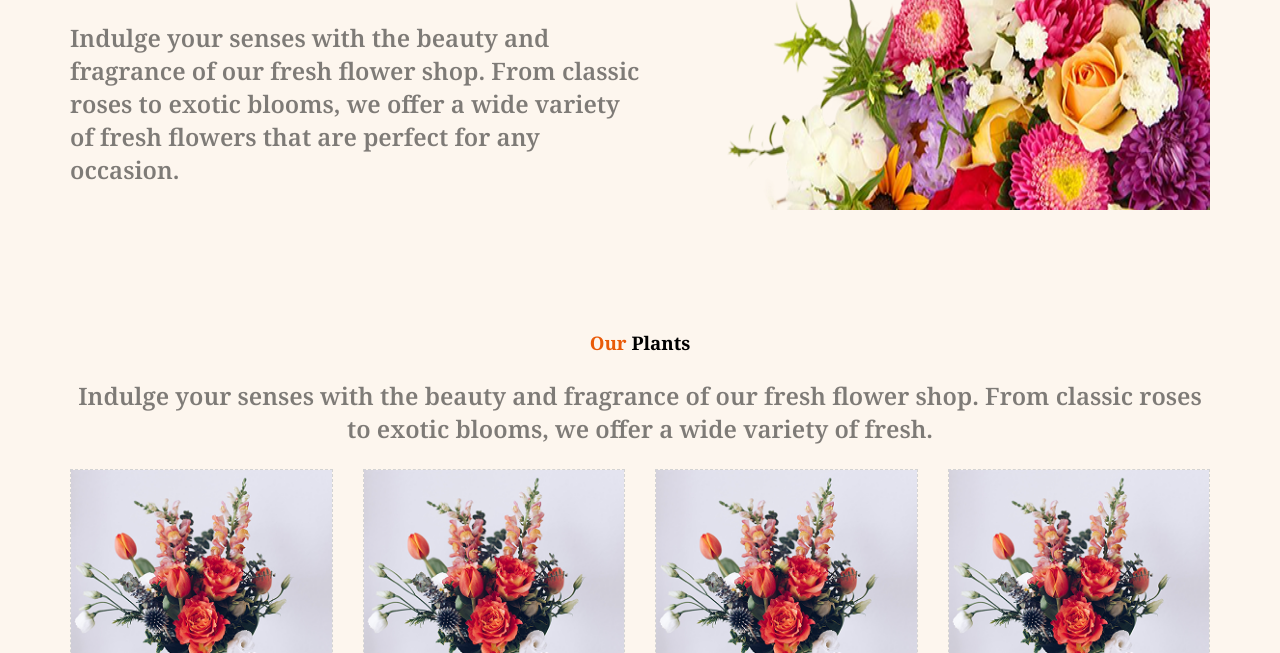
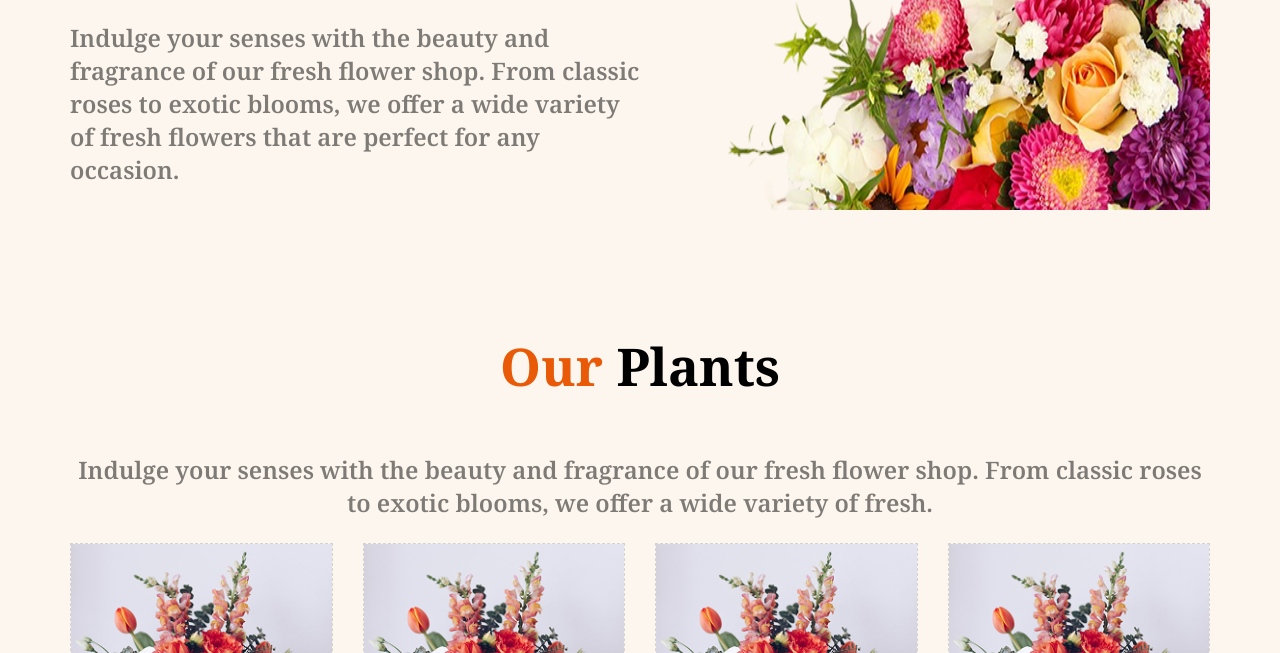
Before and after one commit to montaj25/assingment-02, a plain HTML site: page index.html in a window 1280 px wide. Shown: the part 447-1100 px from the top of the page. Drawn offline with Linux system fonts and the light colour scheme.

Commit message:
added the last commit

```diff
--- a/index.html
+++ b/index.html
@@ -33,7 +33,7 @@
     </header>
     <main>
         <div class="plant">
-            <h3 class="plant-title"><span id="title-color">Our</span> Plants</h3>
+            <h3 class="plant-title store-title"><span id="title-color">Our</span> Plants</h3>
             <p class="plant-description text-style">Indulge your senses with the beauty and fragrance of our fresh flower shop. From classic roses to exotic blooms, we offer a wide variety of fresh.</p>
         </div>
         <section class="card-container">
```
